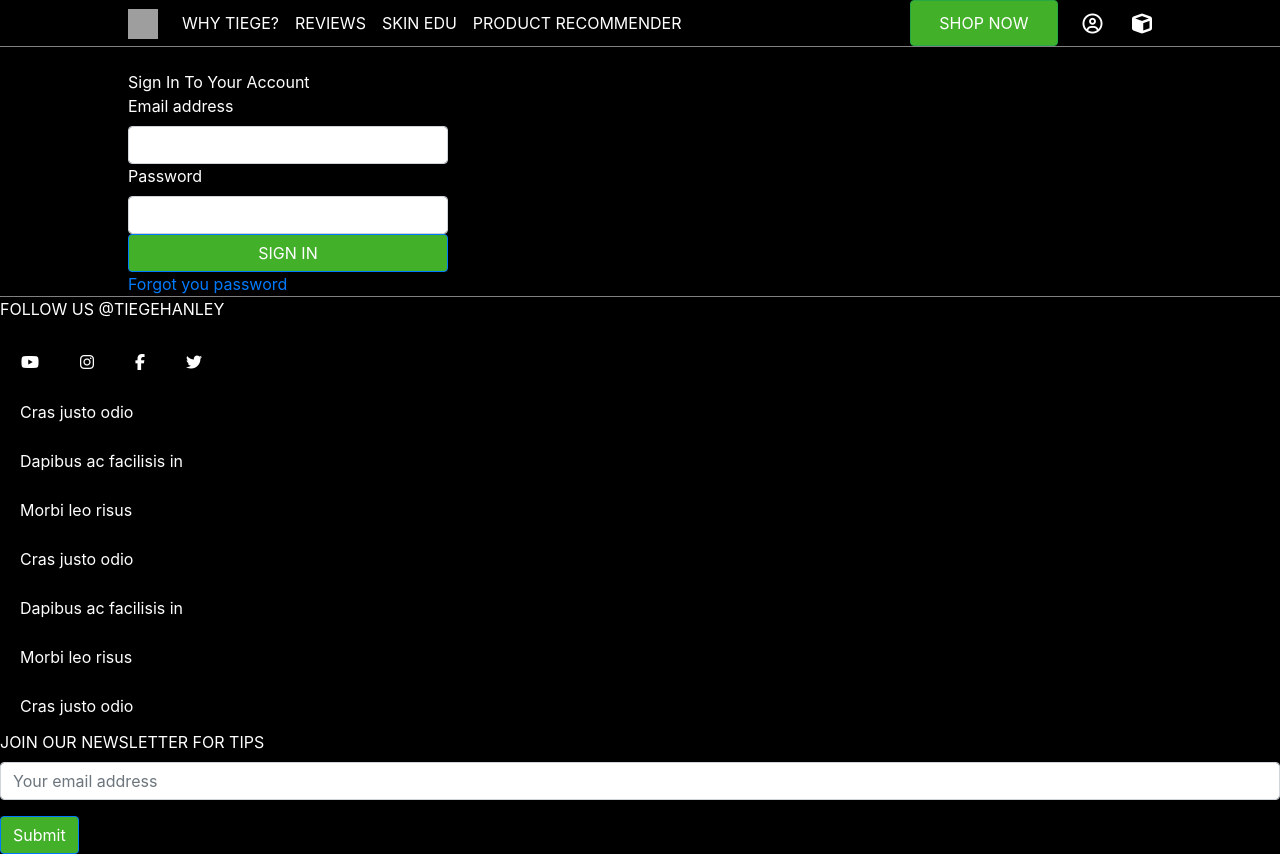
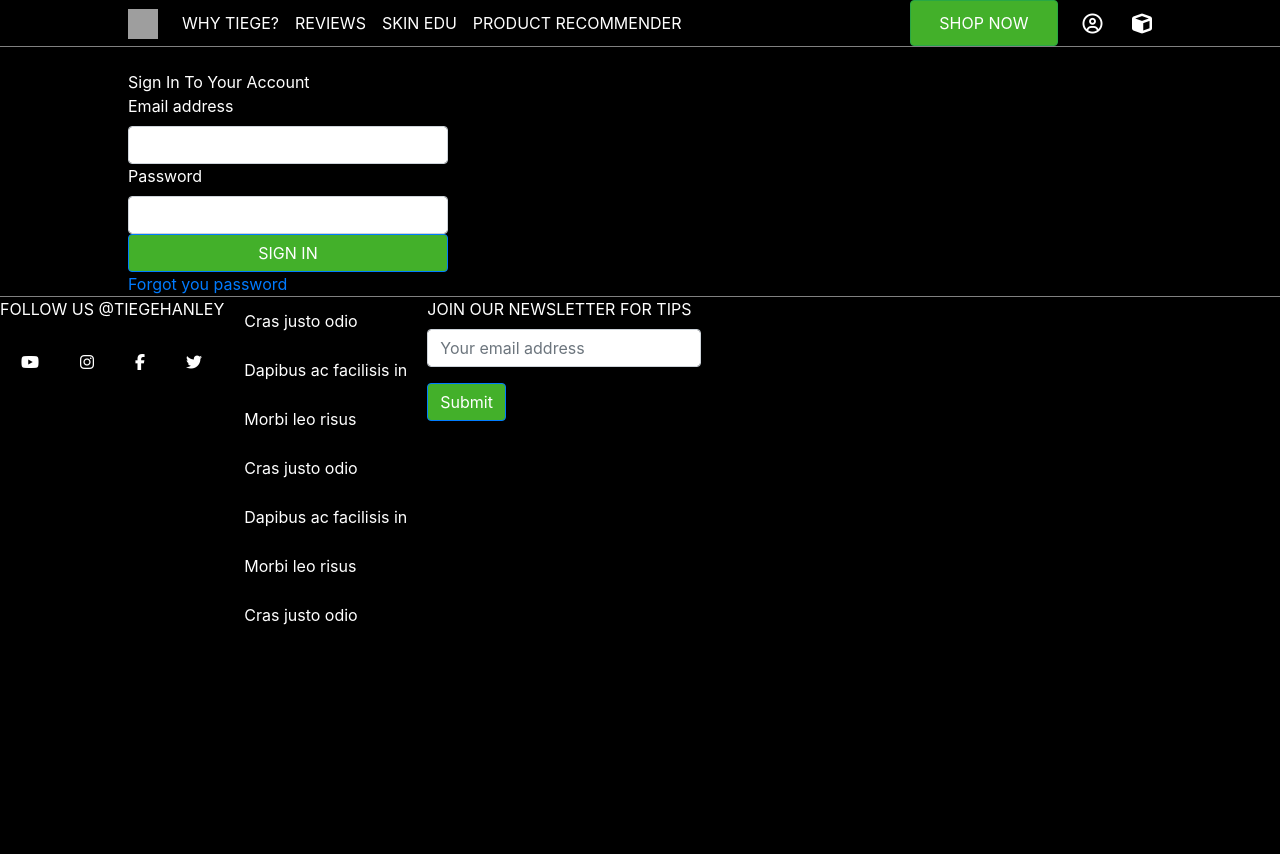
Before and after one commit to Devin-The-Dev/TiegeHanleyClone, a plain HTML site: page index.html in a window 1280 px wide. After the commit the page ends 800 px from the top, so only its background shows below. Drawn offline with nearby package versions, Linux system fonts and the light colour scheme; grey boxes are pictures that could not be loaded.

Commit message:
Divided footer into sections

```diff
--- a/css/main.css
+++ b/css/main.css
@@ -62,3 +62,7 @@
 footer .list-group-item {
     background-color: #000;
 }
+
+.footer-section {
+    float: left;
+}
--- a/index.html
+++ b/index.html
@@ -69,6 +69,7 @@
     </main>
 
     <footer>
+        <div class="footer-section">
             <p>FOLLOW US @TIEGEHANLEY</p>
             <ul class="list-group list-group-horizontal">
                 <li class="list-group-item"><a href=""><i class="fab fa-youtube"></i></a></li>
@@ -76,6 +77,8 @@
                 <li class="list-group-item"><a href=""><i class="fab fa-facebook-f"></i></a></li>
                 <li class="list-group-item"><a href=""><i class="fab fa-twitter"></i></a></li>
             </ul>
+        </div>
+        <div class="footer-section">
             <ul class="list-group list-group-flush">
                 <li class="list-group-item">Cras justo odio</li>
                 <li class="list-group-item">Dapibus ac facilisis in</li>
@@ -89,7 +92,8 @@
             <ul class="list-group list-group-flush">
                 <li class="list-group-item">Cras justo odio</li>
             </ul>
-        <form>
+        </div>
+        <form class="footer-section">
             <div class="form-group">
                 <label for="exampleInputEmail1">JOIN OUR NEWSLETTER FOR TIPS</label>
                 <input type="email" class="form-control" id="exampleInputEmail1" aria-describedby="emailHelp"
```
Lines whose indentation alone changed are shown as unchanged.
